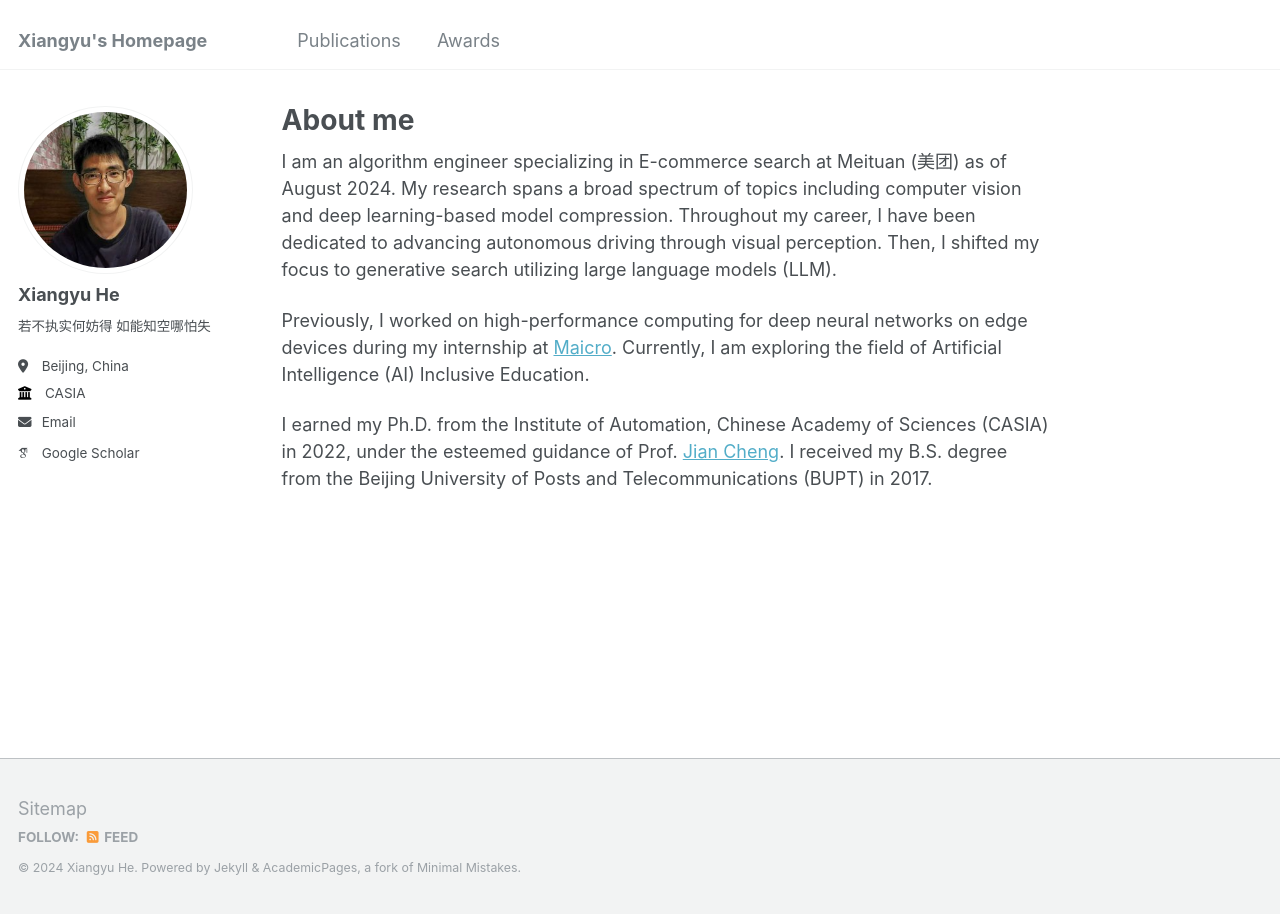
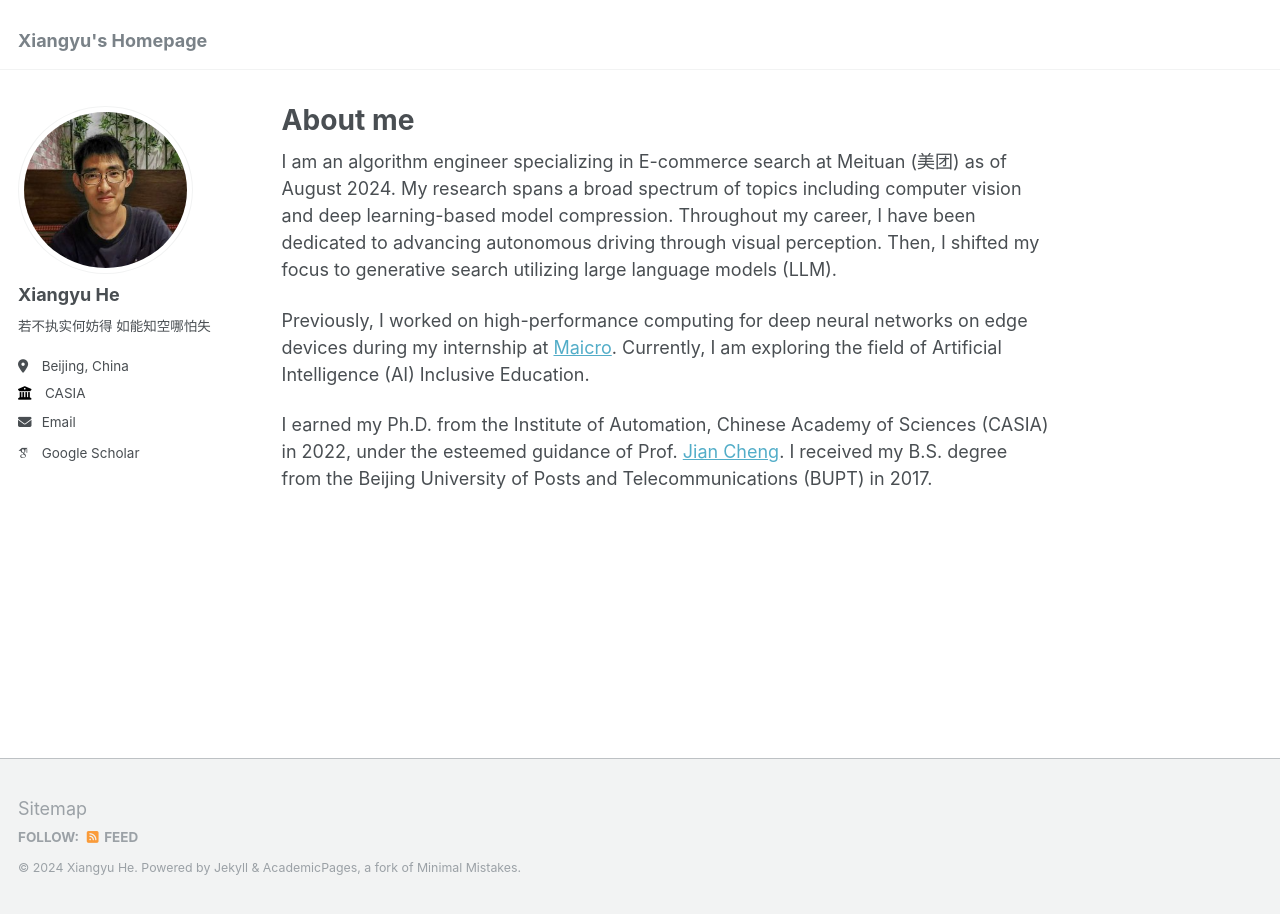
Before and after one commit to HolmesShuan/HolmesShuan.github.io, a Jekyll site: the page built from _pages/about.md, in a window 1280 px wide. Built offline with Jekyll 4.4.1, drawn with Linux system fonts in a browser that asks for light colours; some web fonts are replaced.

Commit message:
Update navigation.yml

```diff
--- a/_data/navigation.yml
+++ b/_data/navigation.yml
@@ -5,8 +5,3 @@
 # prevent it from being included in the site.
 
 main:
-  - title: "Publications"
-    url: /publications/
-
-  - title: "Awards"
-    url: /awards/
```
